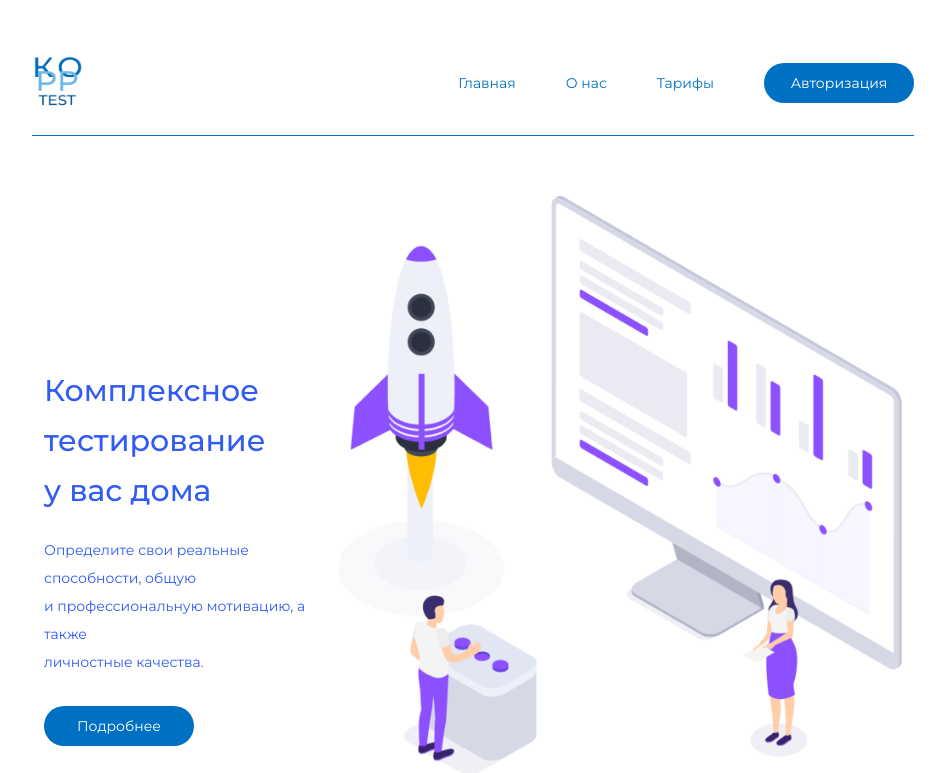
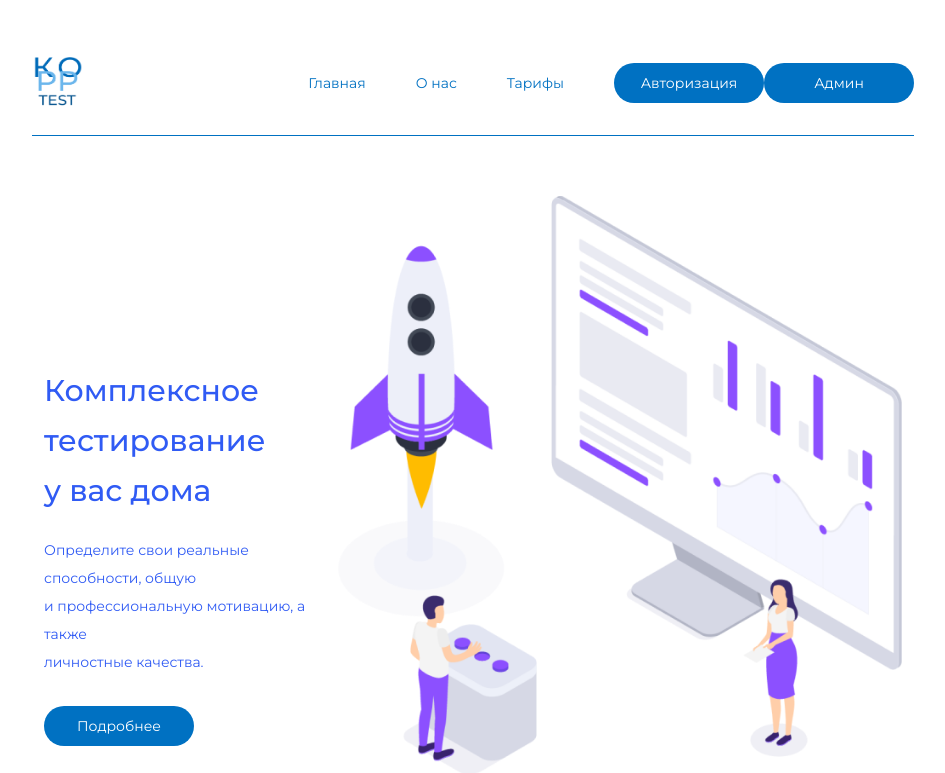
Before and after one commit to Kir1807/100-_uspeh, a Django app: page / in a window 1280 px wide. Shown: the top 773 px of the page, without its empty margins (167-1112 px from the left). Run offline with Django 4.2, Linux system fonts and the light colour scheme.

Commit message:
кнопка

```diff
--- a/samotoi/autorize/templates/autorize/Home.html
+++ b/samotoi/autorize/templates/autorize/Home.html
@@ -33,6 +33,7 @@
           <a href = "/profile"><img src="{% static 'autorize/img/user.png'%}"></img></a>
         {% else %}
           <a href="/login"><button class="bt1">Авторизация</button></a>
+          <a href="/login"><button class="bt1">Админ</button></a>
         {% endif %}
 
     </div>
```
